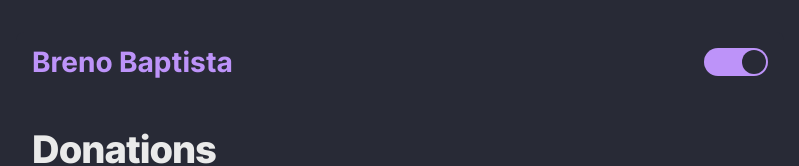
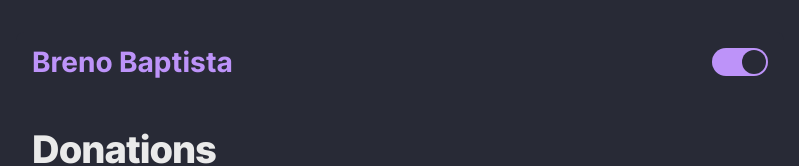
Before and after one commit to brenobaptista/blog, a Next.js app: page /donations in a window 1280 px wide. Shown: the top 166 px of the page, without its empty margins (240-1039 px from the left). Built offline with nearby package versions, Linux system fonts and the light colour scheme.

Commit message:
Fixed Switch width to double the height

```diff
--- a/src/styles/components/Switch.ts
+++ b/src/styles/components/Switch.ts
@@ -16,8 +16,8 @@ export const Background = styled.label`
     props.theme.mode === 'retro'
       ? "url('/images/retro/cursor/pointer.cur'), pointer"
       : 'pointer'};
-  border-radius: 64px;
-  width: 64px;
+  border-radius: 56px;
+  width: 56px;
   height: 28px;
   background-color: ${props => props.theme.colors.primary};
 
```
Also changed, not shown: 1 other file (tests, documents, lock files or other folders).
